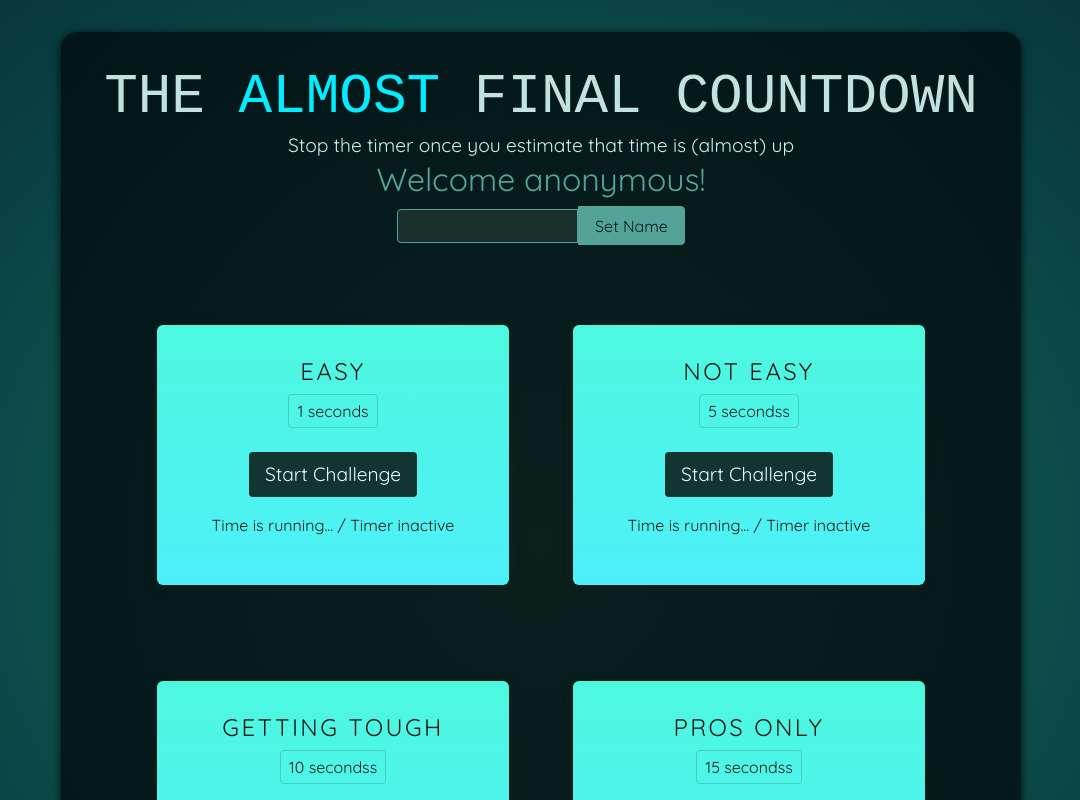
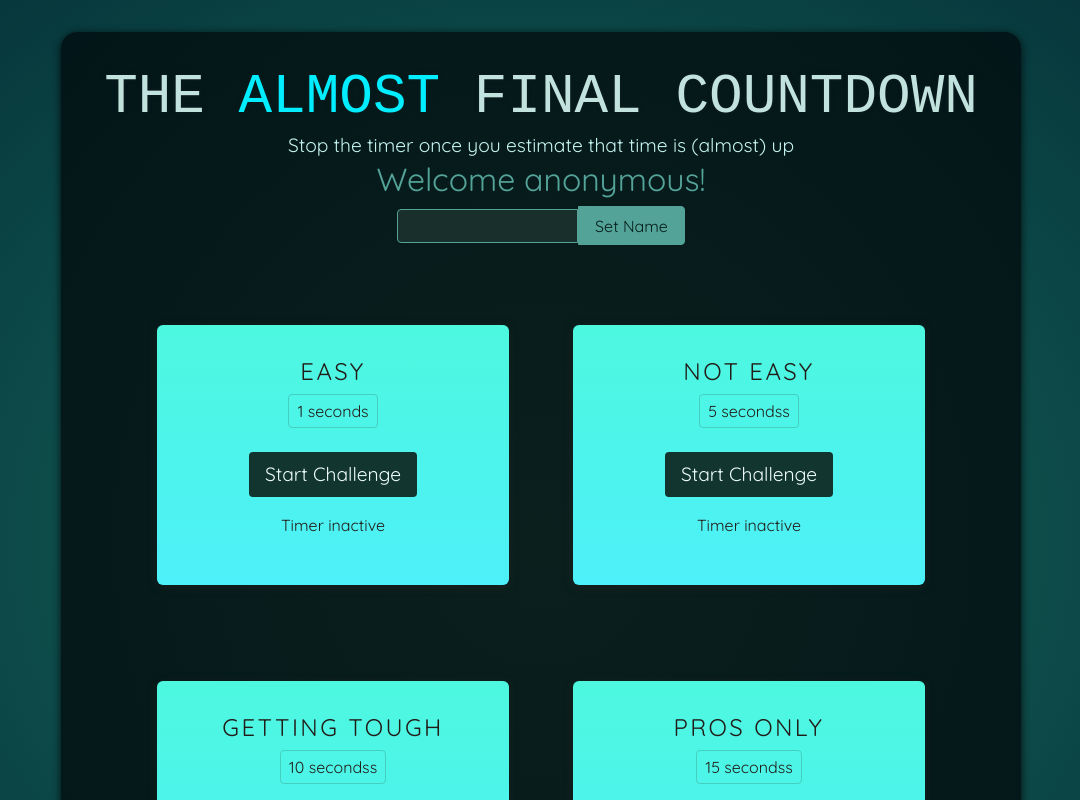
Before and after one commit to yocong/react-study-202406, a React (Create React App) app: page / in a window 1280 px wide. Shown: the top 800 px of the page, without its empty margins (99-1179 px from the left). Built offline with nearby package versions, Linux system fonts and the light colour scheme; the HTML template or start-up script is replaced by a standard one; a web font is replaced by a local one.

Commit message:
# 타이머 시작이벤트 생성

```diff
--- a/src/components/Ref/TimeChallenge.js
+++ b/src/components/Ref/TimeChallenge.js
@@ -1,19 +1,37 @@
-import React from 'react';
+import React, { useState } from 'react';
 
 const TimerChallenge = ({ title, targetTime }) => {
+
+  // 타이머가 시작되었는지를 확인하는 상태값
+  const [timerStarted, setTimerStarted] = useState(false);
+
+  // 타겟시간이 종료되었는지 여부
+  const [timerExpired, setTimerExpired] = useState(false);
+
+
+  const startHandler = e => {
+
+    setTimeout(() => {
+      setTimerExpired(true);
+    }, targetTime* 1000);
+
+    setTimerStarted(true);
+  }
+
   return (
     <section className="challenge">
       <h2>{title}</h2>
+      {timerExpired && <p>You lost!</p>}
       <p className="challenge-time">
         {targetTime} seconds{targetTime > 1 ? 's' : ''}
       </p>
       <p>
-        <button>
-          Start Challenge
+        <button onClick={startHandler}>
+          {timerStarted ? 'Stop' : 'Start'} Challenge
         </button>
       </p>
-      <p className="">
-        Time is running... / Timer inactive
+      <p className={timerStarted ? 'active' : undefined}>
+        {timerStarted ? 'Time is running...' : 'Timer inactive'}
       </p>
     </section>
   );
```
